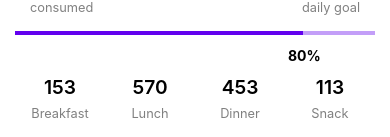
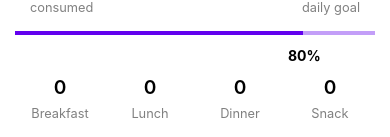
Before and after one commit to mark-mansfield/react-calorie-calculator, a React (Create React App) app: page / in a window 390 px wide. Shown: the part 255-392 px from the top of the page. Built offline with nearby package versions, Linux system fonts and the light colour scheme.

Commit message:
meal type calories are calculating

```diff
--- a/src/App.js
+++ b/src/App.js
@@ -32,7 +32,11 @@ class App extends Component {
       searchResults: [],
       searchTerm: '',
       consumed: 0,
-      dailyGoal: 1500
+      dailyGoal: 1500,
+      breakfastCalories: 0,
+      lunchCalories: 0,
+      dinnerCalories: 0,
+      snackCalories: 0
     };
     this.addItem = this.addItem.bind(this);
   }
@@ -87,17 +91,35 @@ class App extends Component {
     });
   };
 
-  // componentDidUpdate() {
-  //   if (this.state.searchDetailsSelected) {
-  //     console.log(this.state);
-  //   }
-  // }
-
   addItem(item) {
     console.log('adding item');
-    console.log(item);
+    console.log(item.meal_type_selected);
+    switch (item.meal_type_selected) {
+      case 'Breakfast':
+        console.log('updating breakfast calories');
+        this.setState({ breakfastCalories: this.state.breakfastCalories + item.total_calories });
+        break;
+
+      case 'Lunch':
+        console.log('updating lunch calories');
+        this.setState({ lunchCalories: this.state.lunchCalories + item.total_calories });
+        break;
+
+      case 'Dinner':
+        console.log('updating dinner calories');
+        this.setState({ dinnerCalories: this.state.dinnerCalories + item.total_calories });
+        break;
+
+      case 'Snack':
+        console.log('updating snack calories');
+        this.setState({ snackCalories: this.state.snackCalories + item.total_calories });
+        break;
+
+      default:
+        break;
+    }
     this.setState({
-      consumed: item.total_calories
+      consumed: this.state.consumed + item.total_calories
     });
     this.closeSearchResults();
   }
@@ -130,7 +152,14 @@ class App extends Component {
               <Paginator />
             </nav>
             <article>
-              <Calories consumed={this.state.consumed} dailyGoal={this.state.dailyGoal} />
+              <Calories
+                consumed={this.state.consumed}
+                dailyGoal={this.state.dailyGoal}
+                breakfastCalories={this.state.breakfastCalories}
+                lunchCalories={this.state.lunchCalories}
+                dinnerCalories={this.state.dinnerCalories}
+                snackCalories={this.state.snackCalories}
+              />
             </article>
             <section>
               <DailyFoodList />
--- a/src/components/addItem.js
+++ b/src/components/addItem.js
@@ -41,6 +41,7 @@ class AddItem extends React.Component {
       nf_calories: 0,
       serving_size: 0,
       meal_type: '',
+      meal_type_selected: 'Breakfast',
       thumb: '',
       total_grams: 0,
       total_calories: 0
@@ -66,7 +67,8 @@ class AddItem extends React.Component {
   }
 
   handleMealTimeChange = event => {
-    this.setState({ meal_time: event.target.value });
+    console.log(event.target.value);
+    this.setState({ meal_type_selected: event.target.value, meal_type: event.target.value });
   };
 
   handleClose = () => {
@@ -135,19 +137,22 @@ class AddItem extends React.Component {
               </div>
               <div className="add-item-modal__row padding-bottom-20 last-child">
                 <div className="day-selector">
+                  <div className="category-title" style={{ margin: '0', marginBottom: '10px' }}>
+                    add to today
+                  </div>
                   <Select
-                    value={this.state.meal_type}
+                    value={this.state.meal_type_selected}
                     onChange={this.handleMealTimeChange}
                     input={<BootstrapInput name="mealTime" id="customized-select" />}
-                    placeholder="breakfast"
+                    placeholder="Breakfast"
                   >
                     <MenuItem value="">
                       <em>None</em>
                     </MenuItem>
                     <MenuItem value={'Breakfast'}>Breakfast</MenuItem>
-                    <MenuItem value={'lunch'}>Lunch</MenuItem>
+                    <MenuItem value={'Lunch'}>Lunch</MenuItem>
                     <MenuItem value={'Dinner'}>Dinner</MenuItem>
-                    <MenuItem value={'Snacks'}>Snacks</MenuItem>
+                    <MenuItem value={'Snack'}>Snack</MenuItem>
                   </Select>
                 </div>
                 <Button
--- a/src/components/calories.js
+++ b/src/components/calories.js
@@ -18,8 +18,23 @@ export default function calories(props) {
       </div>
       <LinearProgress className="progress-bar" variant="determinate" color="primary" value={80} style={{}} />
 
-      <span style={{ fontWeight: '700', fontSize: '14px', position: 'relative', top: '10px', marginLeft: 'calc(80% - 15px)' }}>80%</span>
-      <MealPeriods />
+      <span
+        style={{
+          fontWeight: '700',
+          fontSize: '14px',
+          position: 'relative',
+          top: '10px',
+          marginLeft: 'calc(80% - 15px)'
+        }}
+      >
+        80%
+      </span>
+      <MealPeriods
+        breakfast={props.breakfastCalories}
+        lunch={props.lunchCalories}
+        dinner={props.dinnerCalories}
+        snack={props.snackCalories}
+      />
     </div>
   );
 }
--- a/src/components/mealPeriods.js
+++ b/src/components/mealPeriods.js
@@ -1,25 +1,25 @@
 import React from 'react';
 
-export default function mealPeriods() {
+export default function mealPeriods(props) {
   return (
     <div className="meal-periods">
       <div className="meal-period">
-        <span className="meal-period__title">153</span>
+        <span className="meal-period__title">{props.breakfast}</span>
         <br />
         <small>breakfast</small>
       </div>
       <div className="meal-period">
-        <span className="meal-period__title">570</span>
+        <span className="meal-period__title">{props.lunch}</span>
         <br />
         <small>lunch</small>
       </div>
       <div className="meal-period">
-        <span className="meal-period__title">453</span>
+        <span className="meal-period__title">{props.dinner}</span>
         <br />
         <small>dinner</small>
       </div>
       <div className="meal-period">
-        <span className="meal-period__title">113</span>
+        <span className="meal-period__title">{props.snack}</span>
         <br />
         <small>snack</small>
       </div>
--- a/src/components/searchResults.js
+++ b/src/components/searchResults.js
@@ -29,7 +29,7 @@ class SearchResults extends React.Component {
           <div className="search-results">
             <div className="search-results__content">
               <div className="search-result__category">
-                <div className="search-results__category-title">Common</div>
+                <div className="category-title">Common</div>
                 <div className="search-result__item" onClick={() => this.launchPop(1)}>
                   <div className="search-result__item-image">
                     <img src={Img} alt="select this item" title="select this item" />
@@ -57,7 +57,7 @@ class SearchResults extends React.Component {
               </div>
               {/* branded */}
               <div className="search-result__category">
-                <div className="search-results__category-title">Branded</div>
+                <div className="category-title">Branded</div>
                 <button>launch popup</button>
                 <div className="search-result__item" onClick={() => this.launchPop(4)}>
                   <div className="search-result__item-image">
--- a/src/desktop.css
+++ b/src/desktop.css
@@ -69,7 +69,7 @@
     margin-top: 15px;
   }
 
-  .search-results__category-title {
+  .category-title {
     margin: 15px;
   }
 
--- a/src/phone.css
+++ b/src/phone.css
@@ -62,7 +62,7 @@
     box-shadow: 0 2px 4px -1px rgba(0, 0, 0, 0.2), 0 1px 10px 0 rgba(0, 0, 0, 0.12), 0 4px 5px 0 rgba(0, 0, 0, 0.14);
   }
 
-  .search-results__category-title {
+  .category-title {
     margin: 15px;
     font-size: 12px;
     font-weight: 700;
```
